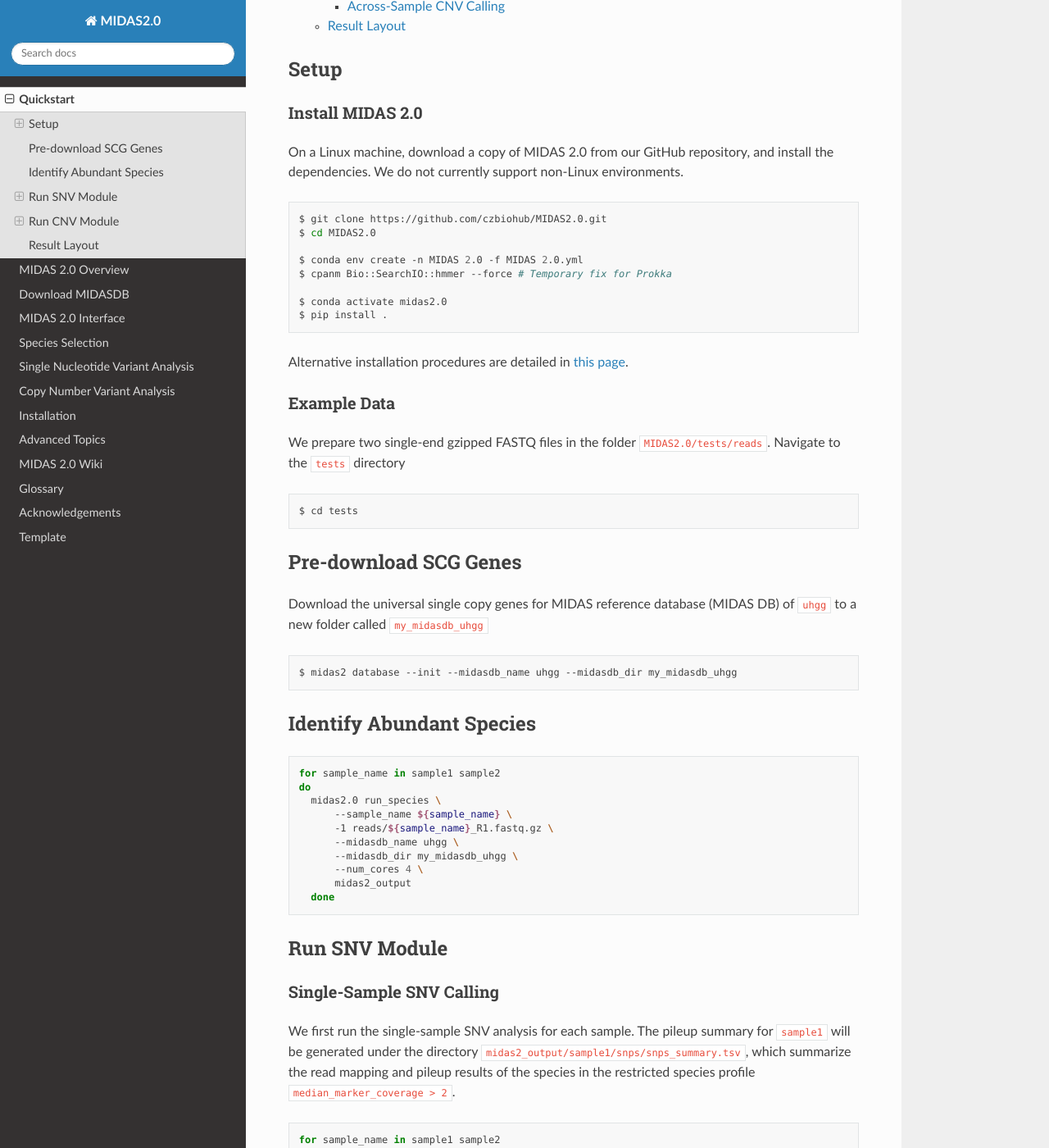
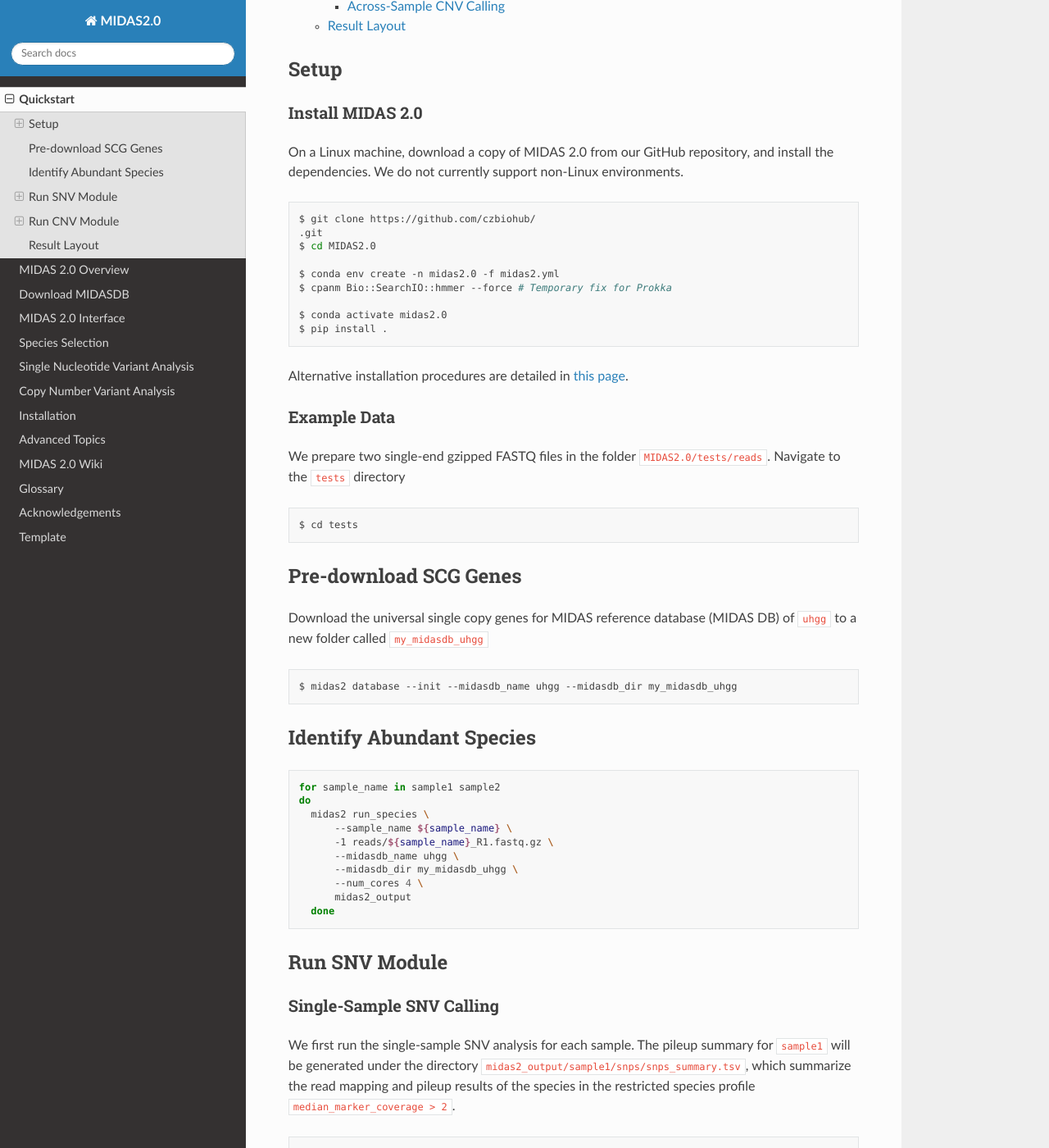
Before and after one commit to zhaoc1/midas2-tutorial, a Sphinx documentation site: the page built from docs/quickstart.rst, in a window 1280 px wide and 1400 px high, scrolled down 464 px. Shown: the whole window at 82% size. Built offline with Sphinx 7.4.7 and the Read the Docs theme 2.0.0, drawn with Linux system fonts in a browser that asks for light colours; some of the changed text lies outside the part shown.

Commit message:
Update quickstart.rst

```diff
--- a/docs/quickstart.rst
+++ b/docs/quickstart.rst
@@ -19,10 +19,11 @@ install the dependencies. We do not currently support non-Linux environments.
 
 .. code-block:: shell
 
-  $ git clone https://github.com/czbiohub/MIDAS2.0.git
+  $ git clone https://github.com/czbiohub/
+  .git
   $ cd MIDAS2.0
 
-  $ conda env create -n MIDAS 2.0 -f MIDAS 2.0.yml
+  $ conda env create -n midas2.0 -f midas2.yml
   $ cpanm Bio::SearchIO::hmmer --force # Temporary fix for Prokka
 
   $ conda activate midas2.0
@@ -68,7 +69,7 @@ Identify Abundant Species
 
   for sample_name in sample1 sample2
   do
-    midas2.0 run_species \
+    midas2 run_species \
         --sample_name ${sample_name} \
         -1 reads/${sample_name}_R1.fastq.gz \
         --midasdb_name uhgg \
@@ -94,7 +95,7 @@ and pileup results of the species in the restricted species profile
 
   for sample_name in sample1 sample2
   do
-    midas2.0 run_snps \
+    midas2 run_snps \
       --sample_name ${sample_name} \
       -1 reads/${sample_name}_R1.fastq.gz \
       --midasdb_name uhgg \
@@ -118,7 +119,7 @@ across-samples analysis.
 .. code-block:: shell
 
   echo -e "sample_name\tmidas_outdir" > list_of_samples.tsv
-  ls reads | awk -F '_' '{print $1}' | awk -v OFS='\t' '{print $1, midas2_output}' >> list_of_samples.tsv
+  ls reads | awk -F '_' '{print $1}' | awk -v OFS='\t' '{print $1, "midas2_output"}' >> list_of_samples.tsv
 
 
 We can take a look at the ``list_of_samples.tsv``:
@@ -162,7 +163,7 @@ The pileup summary for ``sample1`` will be generated under the directory
 
   for sample_name in sample1 sample2
   do
-    midas2.0 run_genes \
+    midas2 run_genes \
       --sample_name ${sample_name} \
       -1 reads/${sample_name}_R1.fastq.gz \
       --midasdb_name uhgg \
@@ -179,7 +180,7 @@ We can merge the per-sample CNV results:
 
 .. code-block:: shell
 
-  midas2.0 run_genes \
+  midas2 run_genes \
     --samples_list list_of_samples.tsv \
     --midasdb_name uhgg \
     --midasdb_dir my_midasdb_uhgg \
```
